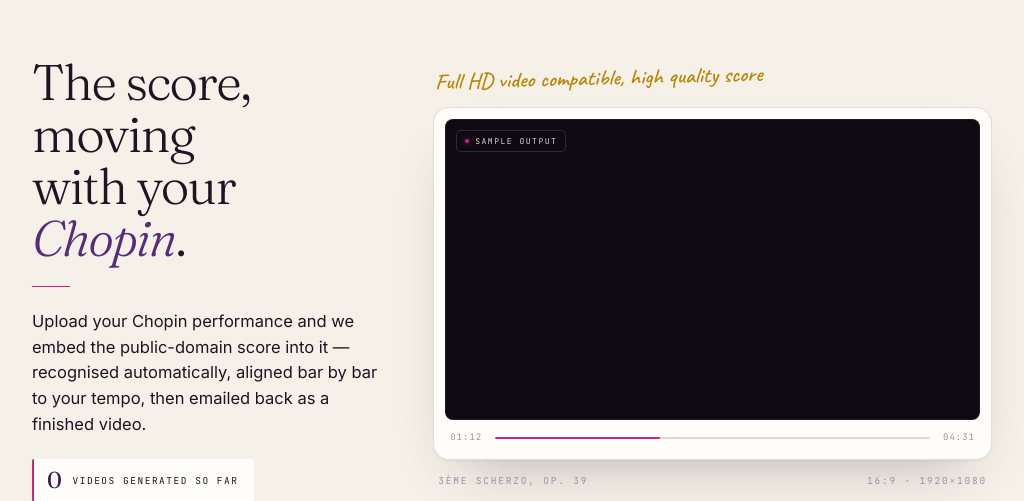
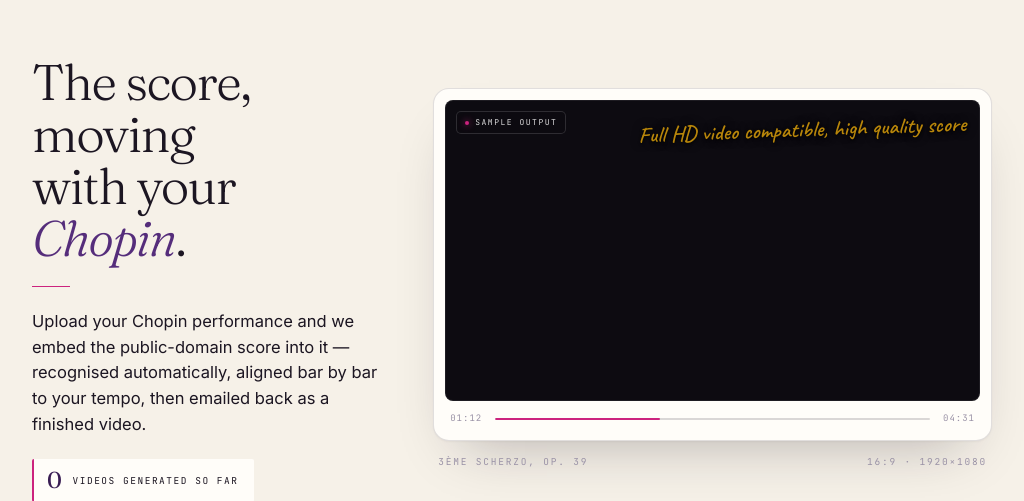
Before and after one commit to weefeen/VideoSync_webapp, a Flask app: page /app/ in a window 1280 px wide. Shown: the part 57-558 px from the top of the page, without its empty margins (128-1152 px from the left). Run offline with Flask 3, Linux system fonts and the light colour scheme; data that the repository does not hold is empty; parts of the project's set-up code (start-up, migrations or seed data) failed here and were passed over.

Commit message:
Write the note across the sample, top right
On the frame itself rather than above it, which is where it was asked for
and where it reads as a note on a photograph rather than a caption. The
design's own "Sample output" badge holds the opposite corner, so nothing
collides.

Colour, face and size are as approved. The halo underneath is not: it was
white, which is what ink wants on cream paper, and this is now over moving
video. The gold measures 5.4 to 1 against dark footage but only 2.6 where
the sample's own score band shows through as cream — and a video is not a
background you can check once. A dark halo covers both, which is what
handwriting over a photograph normally gets.

It ignores the pointer, so the frame beneath it stays clickable, and it
shrinks with the frame rather than the window: the sample is a container,
and at small sizes the note would otherwise cover the picture it is
supposed to be annotating.

Co-Authored-By: Claude Opus 5 (1M context) <noreply@anthropic.com>

```diff
--- a/app/static/svs/svs-responsive.css
+++ b/app/static/svs/svs-responsive.css
@@ -149,28 +149,33 @@
   .pband:not(:first-child) { padding-left: 18px; }
 }
 
-/* ── the handwritten note ─────────────────────────────────────────────── */
-/* Marker yellow reads at 1.27:1 on this paper, which is no reading at all.
- * This gold is the same gesture at 2.9:1 — fine for a script face at this
- * size — and the pale halo does what ink does on paper while buying a
- * little more separation. The tilt is small on purpose: enough to look
- * written by hand, not enough to look like a mistake. */
-.handnote {
-  display: block;
-  margin: 0 0 12px 2px;
+/* ── the handwritten note, across the sample ─────────────────────────── */
+/* Top-right of the frame; the design's "Sample output" badge holds the
+ * top-left. The gold measures 5.4:1 over dark footage but only 2.6:1 where
+ * the sample's own score band shows cream paper, and a video is not a fixed
+ * background — so the halo is dark now rather than white, which is what
+ * writing over a photograph normally needs. Colour, face and size are
+ * unchanged. */
+.frame .handnote {
+  position: absolute;
+  top: 12px;
+  right: 14px;
+  z-index: 6;
+  max-width: 62%;
+  text-align: right;
   font-family: Caveat, "Segoe Script", "Bradley Hand", cursive;
   font-size: 22px;
   font-weight: 600;
-  line-height: 1.15;
+  line-height: 1.12;
   color: #b8860b;
   letter-spacing: .005em;
-  transform: rotate(-1.4deg);
-  transform-origin: left center;
-  text-shadow: 0 1px 0 rgba(255, 255, 255, .55);
+  transform: rotate(-2deg);
+  transform-origin: right top;
+  text-shadow: 0 1px 3px rgba(0,0,0,.9), 0 0 10px rgba(0,0,0,.6);
+  pointer-events: none;          /* the frame beneath is clickable */
 }
-@media (max-width: 600px) {
-  /* The hero stacks below this, so the note sits above the sample rather
-     than beside the headline; a little smaller so it does not push the
-     sample itself off the first screen. */
-  .handnote { font-size: 19px; margin-bottom: 10px; }
+@container (max-width: 420px) {
+  /* The frame is a container; below this the sample is small enough that
+     the note would cover the picture rather than annotate it. */
+  .frame .handnote { font-size: 15px; top: 9px; right: 10px; }
 }
--- a/app/static/svs/svs-wire.js
+++ b/app/static/svs/svs-wire.js
@@ -1257,8 +1257,10 @@ function handNote(){
   // Beside the sample, not beside the dropzone: it describes what comes
   // out, and the figure's own caption already says 16:9 · 1920x1080 — the
   // note is the same claim said out loud.
-  const figure = document.querySelector('.hero .artifact');
-  if(!figure || figure.querySelector('[data-hand]')) return;
+  // Written across the top-right of the sample itself, like a note on a
+  // photograph. The badge holds the top-left, so this corner is free.
+  const frame = document.querySelector('#sampleFrame');
+  if(!frame || frame.querySelector('[data-hand]')) return;
 
   if(!document.querySelector('link[data-caveat]')){
     const link = document.createElement('link');
@@ -1272,7 +1274,7 @@ function handNote(){
   note.className = 'handnote';
   note.dataset.hand = '1';
   note.textContent = 'Full HD video compatible, high quality score';
-  figure.insertBefore(note, figure.firstElementChild);
+  frame.appendChild(note);
 }
 handNote();
 
```
